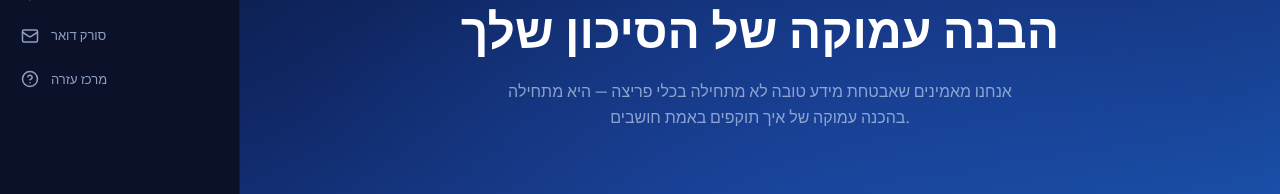
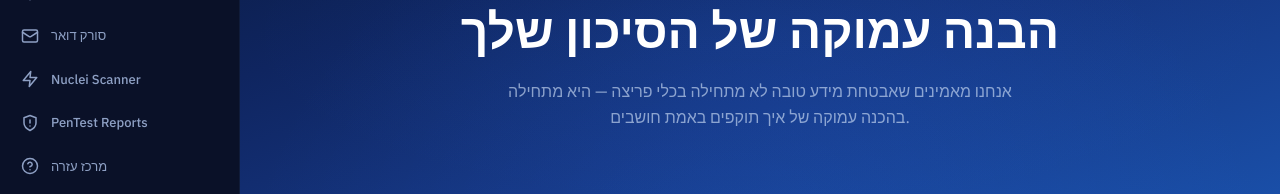
Before and after one commit to arielmaromcs/mcs-cyber, a React (Vite) app in the folder m-challenge-frontend/: page /about in a window 1280 px wide. Shown: the part 140-334 px from the top of the page. Built offline with nearby package versions, Linux system fonts and the light colour scheme; no server answers; a web font is replaced by a local one.

Commit message:
fix: add Nuclei and PenTest to sidebar

```diff
--- a/m-challenge-frontend/src/components/Layout.tsx
+++ b/m-challenge-frontend/src/components/Layout.tsx
@@ -15,6 +15,8 @@ const NAV_ITEMS = [
   { to: '/schedules', icon: Calendar, label: 'Scheduled Scans', requiresAuth: 'any' },
   { to: '/tls', icon: Lock, label: 'TLS Scanner', requiresAuth: 'any' },
   { to: '/customers', icon: Users, label: 'Customers', requiresAuth: 'admin' },
+  { to: '/nuclei', icon: Zap, label: 'Nuclei Scanner', requiresAuth: '' },
+  { to: '/pentest', icon: ShieldAlert, label: 'PenTest Reports', requiresAuth: '' },
   { to: '/help', icon: HelpCircle, label: 'Help Center', requiresAuth: '' },
 ];
 
```
